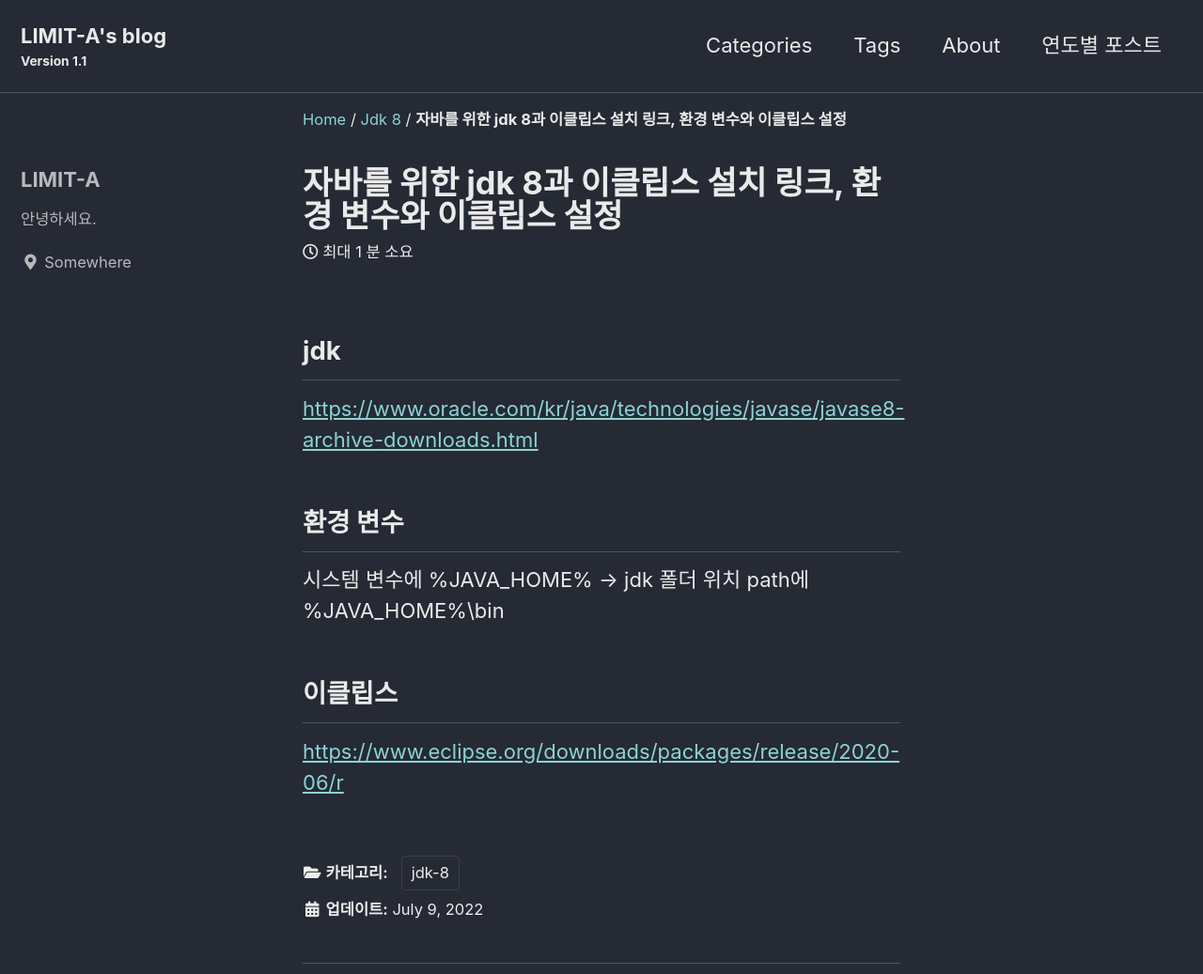
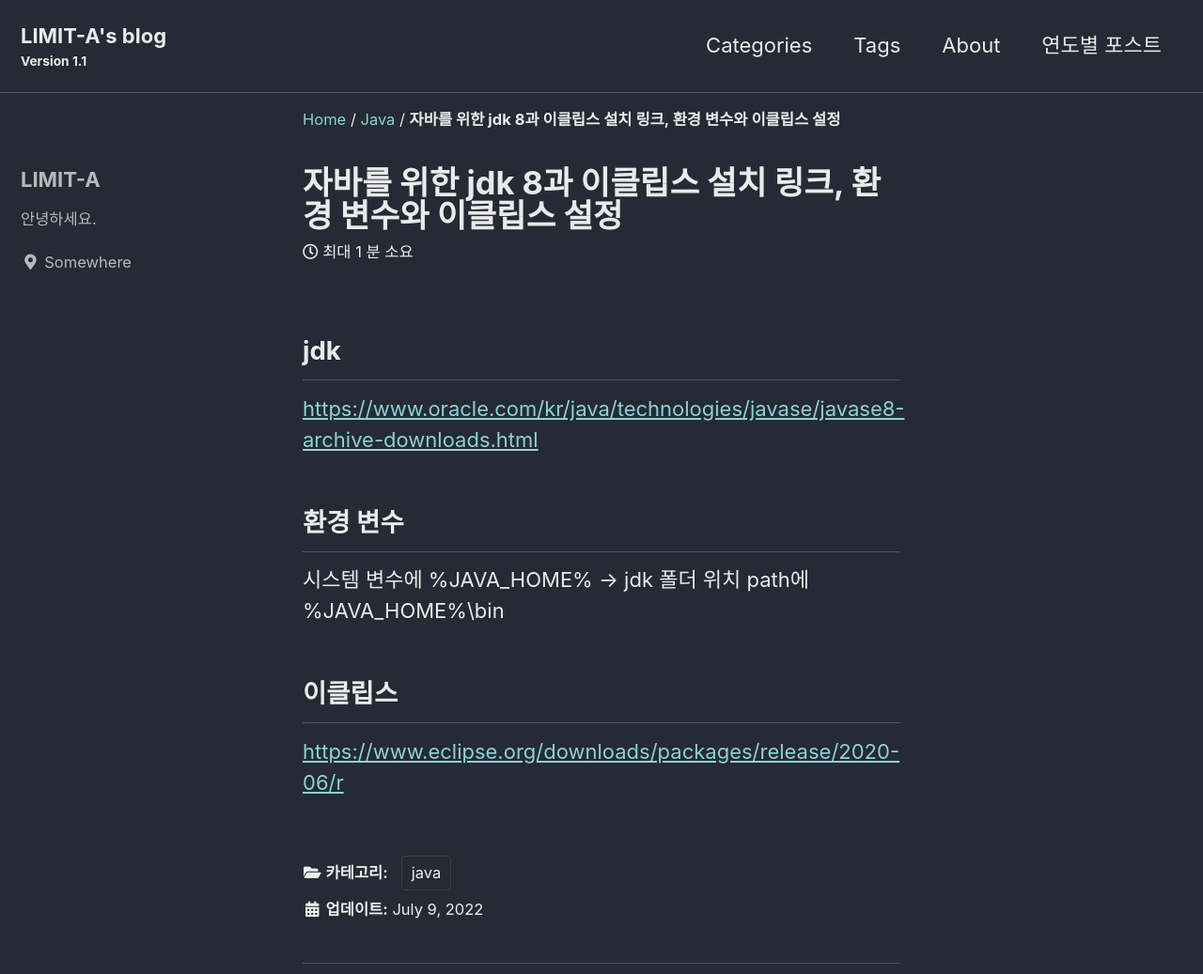
Before and after one commit to limit-a/limit-a.github.io, a Jekyll site: the page built from _posts/2022-07-01-java-setting.md, in a window 1280 px wide. Shown: the top 1037 px of the page at 94% size. Built offline with Jekyll 4.4.1, drawn with Linux system fonts in a browser that asks for light colours; cached includes are drawn as plain includes.

Commit message:
Update 2022-07-01-java-setting.md

```diff
--- a/_posts/2022-07-01-java-setting.md
+++ b/_posts/2022-07-01-java-setting.md
@@ -6,14 +6,14 @@ share: true
 related: true
 popular: true
 categories:
-  - jdk-8
+  - java
 toc: false
 toc_sticky: false
 toc_label: 목차
 description: 자바 개발을 하기 위해 설정할 것들을 적은 글
 article_tag1: jdk
 article_tag2: 이클립스
-article_section:
+article_section: Java
 meta_keywords: jdk,이클립스,환경변수,UTF-8
 last_modified_at: '2022-07-09 00:00:00 +0800'
 ---
```
